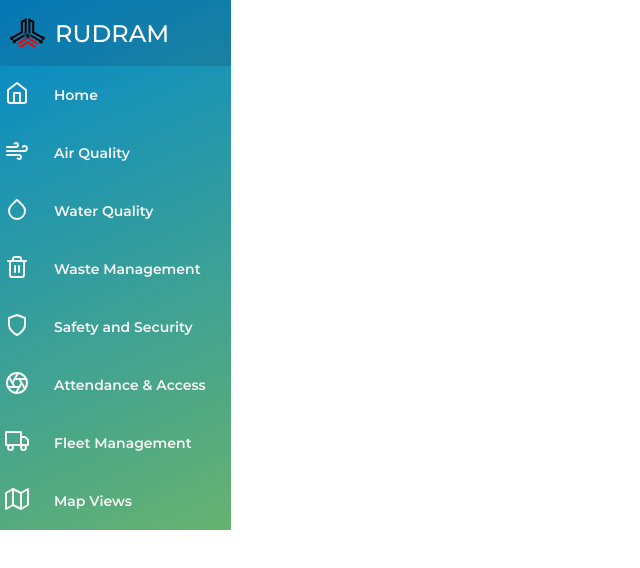
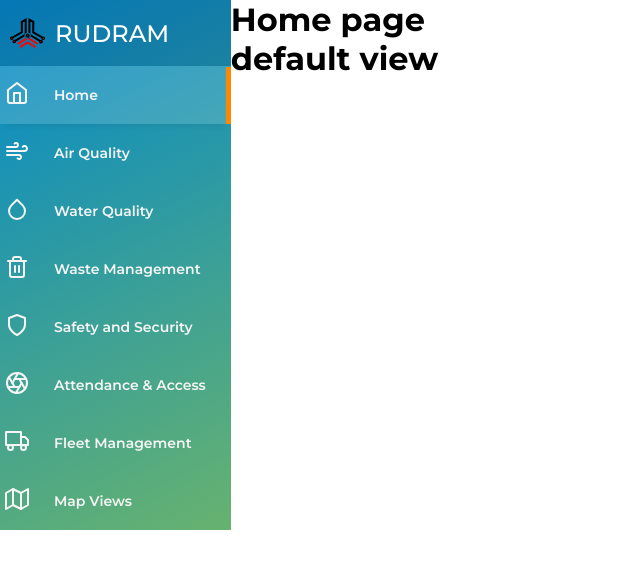
Before and after one commit to racyriaz/rudram, a React (Create React App) app: page /home in a window 1280 px wide. Shown: the top 568 px of the page, without its empty margins (0-640 px from the left). Built offline with nearby package versions, Linux system fonts and the light colour scheme; a web font is replaced by a local one.

Commit message:
nav bar bug fixes

```diff
--- a/package.json
+++ b/package.json
@@ -13,6 +13,7 @@
 		"react-dom": "^17.0.1",
 		"react-feather": "^2.0.9",
 		"react-gauge-chart": "^0.3.0",
+		"react-helmet": "^6.1.0",
 		"react-router-dom": "^5.2.0",
 		"react-scripts": "4.0.3",
 		"react-select": "^4.2.1",
--- a/src/Components/Navbar.jsx
+++ b/src/Components/Navbar.jsx
@@ -25,10 +25,19 @@ import WasteManagement from "../Views/WasteManagement";
 import WaterQuality from "../Views/WaterQuality";
 
 function Navbar() {
+	const matchWorkaround = (pathname) => (isMatch, location) =>
+		isMatch || location.pathname.startsWith(pathname);
 	function NavPack({ to, icon, text }) {
 		return (
 			<div className="nav-links">
-				<NavLink exact className="block" to={`${to}`} activeClassName="active">
+				<NavLink
+					exact
+					strict
+					className="block"
+					to={`${to}`}
+					activeClassName="active"
+					isActive={matchWorkaround(`${to}`)}
+				>
 					<div className="flex row justify-between">
 						<div className="flex row flex-align">
 							<div className="lr-pad-5px white">{icon}</div>
@@ -70,7 +79,7 @@ function Navbar() {
 							<h2 style={{ fontWeight: "500" }}>RUDRAM</h2>
 						</li>
 						<li>
-							<NavPack to="/" icon={<HomeIcon />} text="Home" />
+							<NavPack to="/home" icon={<HomeIcon />} text="Home" />
 						</li>
 						<li>
 							<NavPack to="/air-quality" icon={<Wind />} text="Air Quality" />
@@ -128,7 +137,7 @@ function Navbar() {
 					<Route path="/attendance">
 						<Attendance />
 					</Route>
-					<Route exact path="/">
+					<Route exact path="/home">
 						<Home />
 					</Route>
 				</Switch>
--- a/src/Views/AirQualitySubComponents/Dashboard.jsx
+++ b/src/Views/AirQualitySubComponents/Dashboard.jsx
@@ -5,6 +5,7 @@ import ChartPlaceHolder from "../../Components/ChartPlaceHolder";
 import Select from "react-select";
 import makeAnimated from "react-select/animated";
 import "../Stylesheet.css";
+import { Helmet } from "react-helmet";
 
 function Dashboard() {
 	const animatedComponents = makeAnimated();
@@ -27,6 +28,13 @@ function Dashboard() {
 	];
 	return (
 		<div className="flex col mg-lr-1rem">
+			<Helmet>
+				<title>Dashboard | Rudram Infra Z Analytics </title>
+				<meta
+					name="description"
+					content="Dashboard Analytics on Air Quality by Rudram Infra Z Analytics"
+				/>
+			</Helmet>
 			<div className="flex row">
 				<h4 className="flex justify-center pad-10px font-2-5rem">AQI</h4>
 				<div className="pad-10px">
--- a/src/Views/AirQualitySubComponents/LiveRelay.jsx
+++ b/src/Views/AirQualitySubComponents/LiveRelay.jsx
@@ -10,6 +10,7 @@ import SquarCard from "../../Components/SquarCard";
 import SubCard from "../../Components/SubCard";
 import WeatherCard from "../../Components/WeatherCard";
 import WeatherIcon from "../../Components/WeatherIcon";
+import { Helmet } from "react-helmet";
 import "../Stylesheet.css";
 
 function LiveRelay() {
@@ -50,6 +51,13 @@ function LiveRelay() {
 
 	return (
 		<div className="flex col">
+			<Helmet>
+				<title>Live Relay | Rudram Infra Z Analytics </title>
+				<meta
+					name="description"
+					content="Stay tuned to look Live values of Air Quality in your area by Rudram Infra Z Analytics"
+				/>
+			</Helmet>
 			<div className="flex row justify-between">
 				<div
 					className="flex row sub-container justify-center"
```
Also changed, not shown: 1 other file (tests, documents, lock files or other folders).
